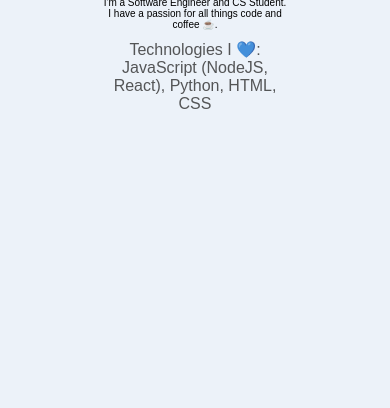
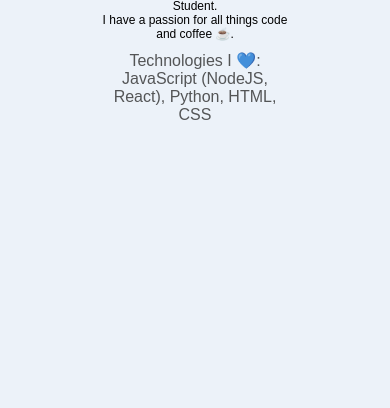
Before and after one commit to tim-steg/old-website, a plain HTML site: page index.html in a window 390 px wide. Shown: the part 436-844 px from the top of the page. Drawn offline with Linux system fonts and the light colour scheme.

Commit message:
Still trying to fix media queries...

```diff
--- a/styles/main.css
+++ b/styles/main.css
@@ -113,8 +113,12 @@ h2, .bio, .icon {
 	}
 }
 
+.info {
+	font-size: 16px;
+}
+
 @media screen and (max-device-width: 812px) {
 	.info {
-		font-size: 10px;
+		font-size: 12px;
 	}
 }
```
